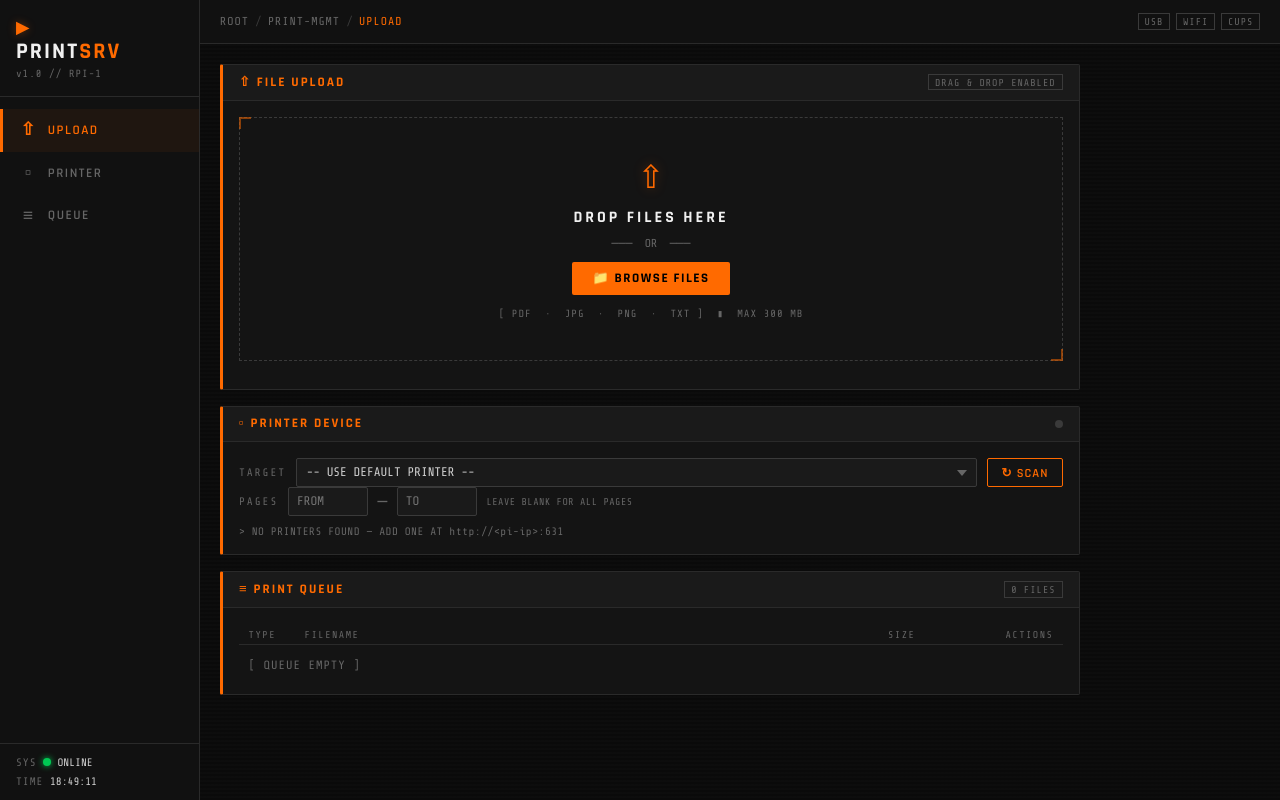
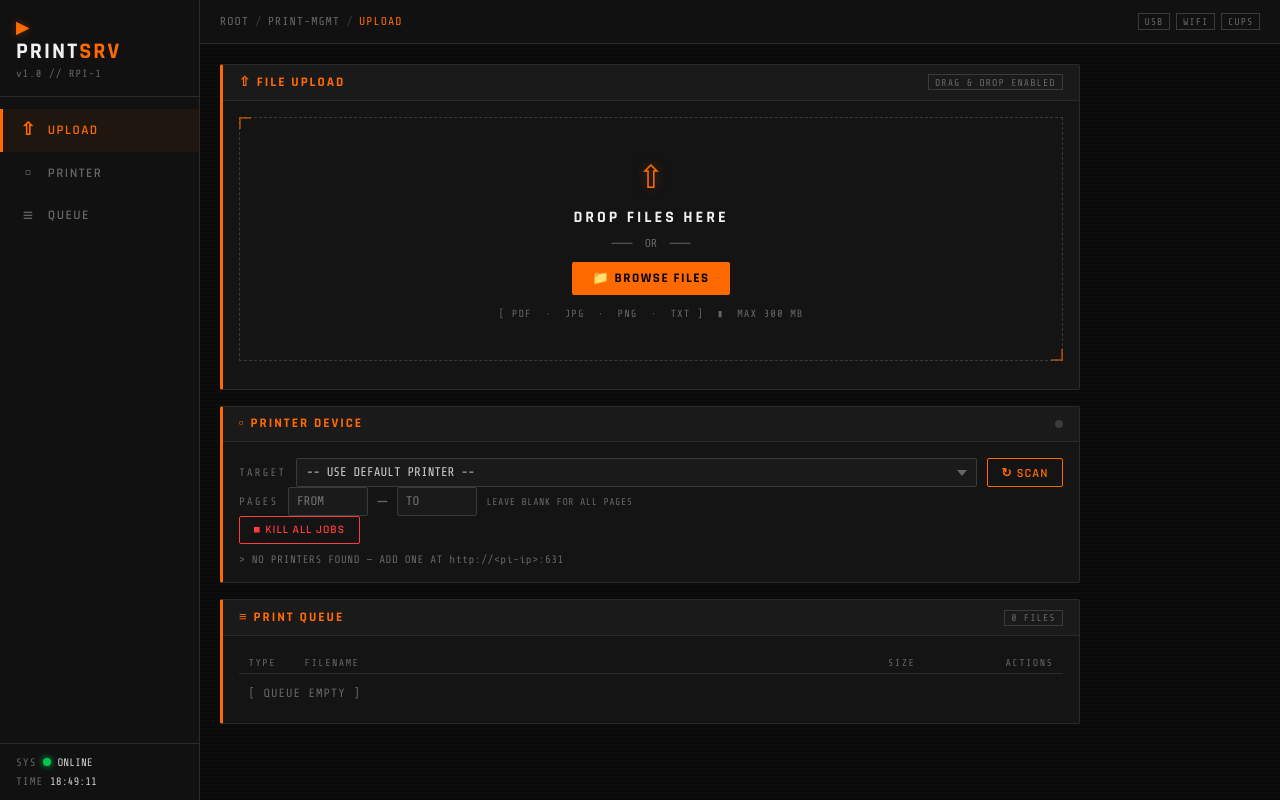
Before and after one commit to vrh94/pi_printer, a Flask app: page / in a window 1280 px wide. Run offline with Flask 3, Linux system fonts and the light colour scheme; data that the repository does not hold is empty.

Commit message:
Add kill all jobs button to printer panel
Co-Authored-By: Claude Sonnet 4.6 <noreply@anthropic.com>

```diff
--- a/app.py
+++ b/app.py
@@ -132,6 +132,20 @@ def printers():
     return jsonify(list_printers())
 
 
+@app.route('/jobs/cancel', methods=['POST'])
+def cancel_jobs():
+    import subprocess
+    try:
+        result = subprocess.run(['cancel', '-a'], capture_output=True, text=True, timeout=10)
+        if result.returncode == 0 or 'no jobs' in (result.stderr or '').lower():
+            return jsonify({'success': True, 'message': 'All print jobs cancelled'})
+        return jsonify({'success': False, 'message': result.stderr.strip() or 'cancel failed'}), 500
+    except FileNotFoundError:
+        return jsonify({'success': False, 'message': 'cancel command not found (CUPS not installed)'}), 500
+    except subprocess.TimeoutExpired:
+        return jsonify({'success': False, 'message': 'cancel timed out'}), 500
+
+
 # ---------------------------------------------------------------------------
 # Error handlers
 # ---------------------------------------------------------------------------
--- a/static/app.js
+++ b/static/app.js
@@ -284,3 +284,18 @@ loadPrinters();
 loadFiles();
 
 document.getElementById('refresh-printers').addEventListener('click', loadPrinters);
+
+document.getElementById('kill-jobs').addEventListener('click', async () => {
+  const btn = document.getElementById('kill-jobs');
+  btn.disabled = true;
+  try {
+    const res = await fetch('/jobs/cancel', { method: 'POST' });
+    const data = await res.json();
+    showToast(data.message, data.success ? 'ok' : 'error');
+    if (data.success) loadFiles();
+  } catch {
+    showToast('NETWORK ERROR — KILL FAILED', 'error');
+  } finally {
+    btn.disabled = false;
+  }
+});
--- a/static/style.css
+++ b/static/style.css
@@ -415,6 +415,26 @@ main {
   box-shadow: 0 0 8px var(--orange-glow);
 }
 
+.btn-danger {
+  background: transparent;
+  color: #ff3b3b;
+  border: 1px solid #ff3b3b;
+  border-radius: var(--radius);
+  padding: 0.35rem 0.85rem;
+  font-family: var(--font-ui);
+  font-size: 0.72rem;
+  font-weight: 600;
+  letter-spacing: 1px;
+  cursor: pointer;
+  transition: all 0.15s;
+  white-space: nowrap;
+}
+.btn-danger:hover {
+  background: rgba(255, 59, 59, 0.12);
+  box-shadow: 0 0 8px rgba(255, 59, 59, 0.4);
+}
+.btn-danger:disabled { opacity: 0.4; cursor: not-allowed; }
+
 .btn-print {
   background: transparent;
   color: var(--orange);
--- a/templates/index.html
+++ b/templates/index.html
@@ -109,6 +109,9 @@
               <input type="number" id="page-to" class="page-input" min="1" placeholder="TO">
               <span class="field-hint">LEAVE BLANK FOR ALL PAGES</span>
             </div>
+            <div class="field-row">
+              <button id="kill-jobs" class="btn-danger">&#9632; KILL ALL JOBS</button>
+            </div>
             <p id="printer-status" class="status-line"></p>
           </div>
         </section>
```
